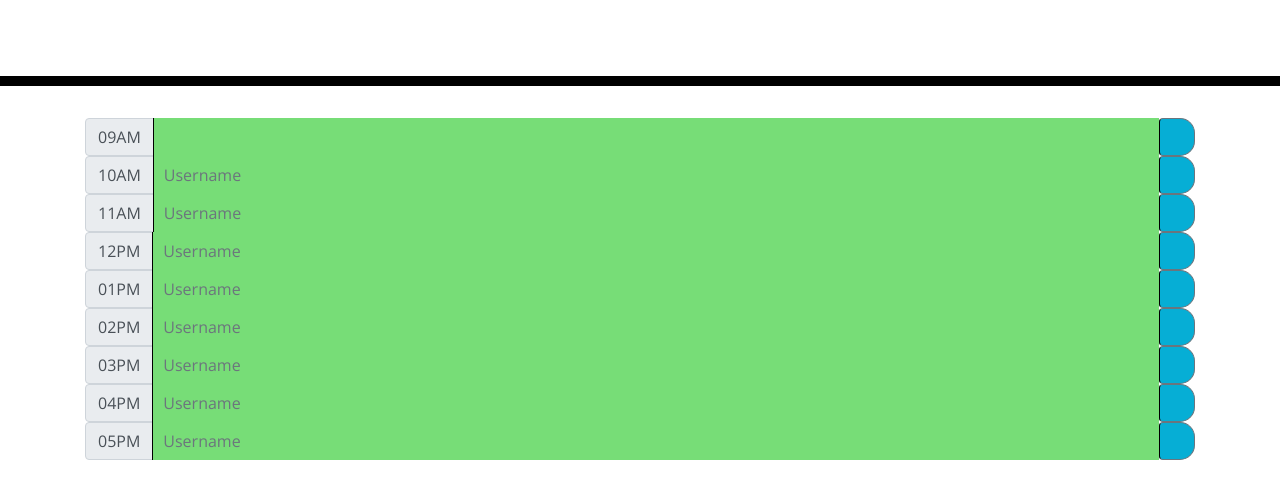
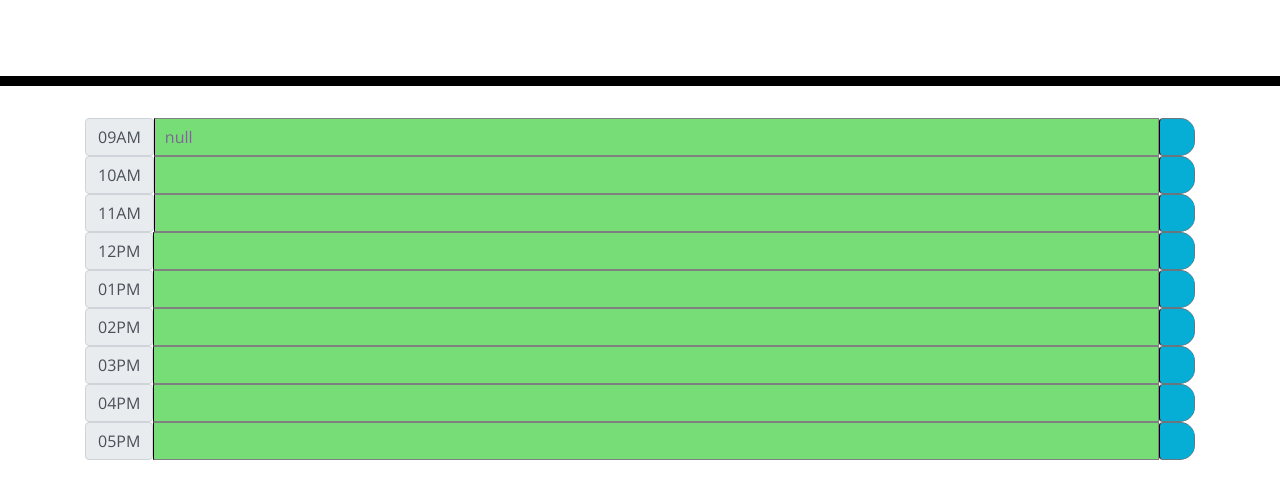
Before and after one commit to juanmarquez4/05-Work-Day-Scheduler, a plain HTML site: page index.html in a window 1280 px wide. Shown: the part 182-680 px from the top of the page. Drawn offline with nearby package versions, Linux system fonts and the light colour scheme.

Commit message:
Update renderLastRegistered Function

```diff
--- a/Develop/script.js
+++ b/Develop/script.js
@@ -1,44 +1,20 @@
-var inputContent = document.getElementById("input9AM");
-var saveContent = document.getElementById("button-addon9AM");
-
-
-saveContent.addEventListener("click", function(event){
-    event.preventDefault();
-
-    var content = document.getElementById("input9AM").value;
-
-    if (!content === ""){
-        localStorage.setItem("content", content);
-        renderLastRegistered();
-    }
-});
-
-function renderLastRegistered(){
-    var content = localStorage.getItem("content");
-
-    inputContent.textContent = content;
-}
-
-
-
-
 //change the background color of the input based on time of the day.
 function backgroundColor(){
 
     //gets current time and formats to 24H
     var sCurrentTime = moment().format("H");
     var iCurrentTime = parseInt (sCurrentTime);
-    console.log(iCurrentTime);
+    // console.log(iCurrentTime);
 
     //gets string time in input element and converts to integer and 24H format.
     for ( var i=0; i < 9; i++){
         var sTimeEl = $(".time-element").eq(i).html();
-        console.log(sTimeEl);
+        // console.log(sTimeEl);
         //splits string element and converts to integer
         var iTimeEl = parseInt(sTimeEl.slice(0,2));
         var mer = sTimeEl.slice(-2);
-        console.log(iTimeEl);
-        console.log(mer);
+        // console.log(iTimeEl);
+        // console.log(mer);
         //converts to 24H format to be able to compare with current time
         if (mer =="PM" && (iTimeEl < 12) ){
         iTimeEl = iTimeEl + 12;
@@ -56,3 +32,34 @@ function backgroundColor(){
 };
 
 backgroundColor();
+
+
+// // Changes the content of the input tag and saves it in the local storage
+
+var inputContent = document.querySelector(".form-control");
+var saveContent = document.querySelector(".btn");
+
+console.log(inputContent);
+console.log(saveContent);
+
+function renderLastRegistered(event){
+    var event = inputContent.value;
+    console.log("welcome to " + event);
+
+    if ( event !== ""){
+        localStorage.setItem("content", event);
+        console.log(localStorage);
+    }
+
+    var currentContent = localStorage.getItem("content");
+    console.log("this is my " + currentContent);
+
+    inputContent.placeholder = currentContent;
+
+};
+
+saveContent.addEventListener("click",renderLastRegistered);
+
+
+renderLastRegistered();
+// // ///////////////////////////////////////
--- a/Develop/style.css
+++ b/Develop/style.css
@@ -6,7 +6,7 @@ body {
 /**/
 .text-area {
   background: transparent;
-  border: none;
+  border: 1px solid grey;
   resize: none;
   color: #000000;
   border-left: 1px solid black;
--- a/index.html
+++ b/index.html
@@ -29,80 +29,64 @@
       <p class="lead">A simple calendar app for scheduling your work day</p>
       <p id="currentDay" class="lead"></p>
     </header>
+
+
     <div class="container">
 
 
       <!-- Timeblocks go here -->
       <div class="input-group flex-nowrap">
-        <div class="input-group-prepend">
         <span class="input-group-text time-element" id="addon-wrapping">09AM</span>
-        </div>
         <input type="text" class="form-control text-area" placeholder="" aria-label="Username" aria-describedby="addon-wrapping" id="input9AM">
-        <button class="btn btn-outline-secondary saveBtn" type="button"  id="button-addon9AM">&#xF47B;</button>
+        <button class="btn btn-outline-secondary saveBtn" type="button"  id="button-addon9AM" data-state="off">&#xF47B;</button>
       </div>
 
       <div class="input-group flex-nowrap">
-        <div class="input-group-prepend">
         <span class="input-group-text time-element" id="addon-wrapping">10AM</span>
-        </div>
-        <input type="text" class="form-control text-area" placeholder="Username" aria-label="Username" aria-describedby="addon-wrapping">
-        <button class="btn btn-outline-secondary saveBtn" type="button" id="button-addon2">&#xF47B;</button>
+        <input type="text" class="form-control text-area" placeholder="" aria-label="Username" aria-describedby="addon-wrapping" id="input10AM">
+        <button class="btn btn-outline-secondary saveBtn" type="button" id="button-addon10AM">&#xF47B;</button>
       </div>
 
       <div class="input-group flex-nowrap">
-        <div class="input-group-prepend">
         <span class="input-group-text time-element" id="addon-wrapping">11AM</span>
-        </div>
-        <input type="text" class="form-control text-area" placeholder="Username" aria-label="Username" aria-describedby="addon-wrapping">
-        <button class="btn btn-outline-secondary saveBtn" type="button" id="button-addon2">&#xF47B;</button>
+        <input type="text" class="form-control text-area" placeholder="" aria-label="Username" aria-describedby="addon-wrapping" id="inpu11AM">
+        <button class="btn btn-outline-secondary saveBtn" type="button" id="button-addon11AM">&#xF47B;</button>
       </div>
 
       <div class="input-group flex-nowrap">
-        <div class="input-group-prepend">
         <span class="input-group-text time-element" id="addon-wrapping">12PM</span>
-        </div>
-        <input type="text" class="form-control text-area" placeholder="Username" aria-label="Username" aria-describedby="addon-wrapping">
-        <button class="btn btn-outline-secondary saveBtn" type="button" id="button-addon2">&#xF47B;</button>
+        <input type="text" class="form-control text-area" placeholder="" aria-label="Username" aria-describedby="addon-wrapping" id="input12PM">
+        <button class="btn btn-outline-secondary saveBtn" type="button" id="button-addon12PM">&#xF47B;</button>
       </div>
 
       <div class="input-group flex-nowrap">
-        <div class="input-group-prepend">
         <span class="input-group-text time-element" id="addon-wrapping">01PM</span>
-        </div>
-        <input type="text" class="form-control text-area" placeholder="Username" aria-label="Username" aria-describedby="addon-wrapping">
-        <button class="btn btn-outline-secondary saveBtn" type="button" id="button-addon2">&#xF47B;</button>
+        <input type="text" class="form-control text-area" placeholder="" aria-label="Username" aria-describedby="addon-wrapping" id="input1PM">
+        <button class="btn btn-outline-secondary saveBtn" type="button" id="button-addon1PM">&#xF47B;</button>
       </div>
 
       <div class="input-group flex-nowrap">
-        <div class="input-group-prepend">
         <span class="input-group-text time-element" id="addon-wrapping">02PM</span>
-        </div>
-        <input type="text" class="form-control text-area" placeholder="Username" aria-label="Username" aria-describedby="addon-wrapping">
-        <button class="btn btn-outline-secondary saveBtn" type="button" id="button-addon2">&#xF47B;</button>
+        <input type="text" class="form-control text-area" placeholder="" aria-label="Username" aria-describedby="addon-wrapping" id="input2PM">
+        <button class="btn btn-outline-secondary saveBtn" type="button" id="button-addon2PM">&#xF47B;</button>
       </div>
 
       <div class="input-group flex-nowrap">
-        <div class="input-group-prepend">
         <span class="input-group-text time-element" id="addon-wrapping">03PM</span>
-        </div>
-        <input type="text" class="form-control text-area" placeholder="Username" aria-label="Username" aria-describedby="addon-wrapping">
-        <button class="btn btn-outline-secondary saveBtn" type="button" id="button-addon2">&#xF47B;</button>
+        <input type="text" class="form-control text-area" placeholder="" aria-label="Username" aria-describedby="addon-wrapping" id="input3PM">
+        <button class="btn btn-outline-secondary saveBtn" type="button" id="button-addon3PM">&#xF47B;</button>
       </div>
 
       <div class="input-group flex-nowrap">
-        <div class="input-group-prepend">
         <span class="input-group-text time-element" id="addon-wrapping">04PM</span>
-        </div>
-        <input type="text" class="form-control text-area" placeholder="Username" aria-label="Username" aria-describedby="addon-wrapping">
-        <button class="btn btn-outline-secondary saveBtn" type="button" id="button-addon2">&#xF47B;</button>
+        <input type="text" class="form-control text-area" placeholder="" aria-label="Username" aria-describedby="addon-wrapping" id="input4PM">
+        <button class="btn btn-outline-secondary saveBtn" type="button" id="button-addon4PM">&#xF47B;</button>
       </div>
 
       <div class="input-group flex-nowrap">
-        <div class="input-group-prepend">
         <span class="input-group-text time-element" id="addon-wrapping">05PM</span>
-        </div>
-        <input type="text" class="form-control text-area" placeholder="Username" aria-label="Username" aria-describedby="addon-wrapping">
-        <button class="btn btn-outline-secondary saveBtn" type="button" id="button-addon2">&#xF47B;</button>
+        <input type="text" class="form-control text-area" placeholder="" aria-label="Username" aria-describedby="addon-wrapping" id="input5PM">
+        <button class="btn btn-outline-secondary saveBtn" type="button" id="button-addon5PM">&#xF47B;</button>
       </div>
 
 
```
Lines whose indentation alone changed are shown as unchanged.
